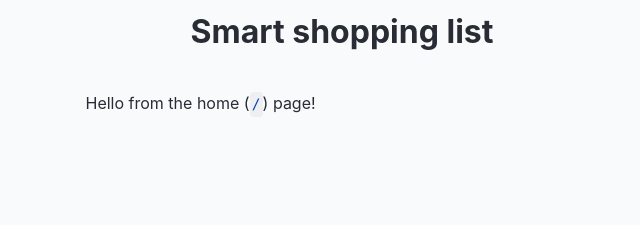
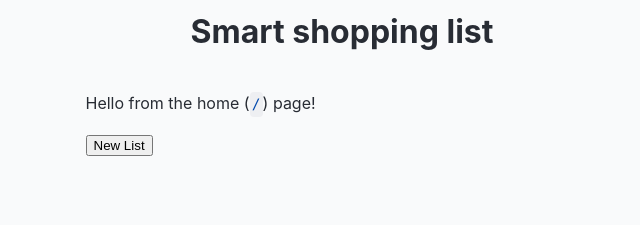
Before and after one commit to the-collab-lab/tcl-60-smart-shopping-list, a React (Vite) app: page / in a window 1280 px wide. Shown: the top 225 px of the page, without its empty margins (298-938 px from the left). Built offline with nearby package versions, Linux system fonts and the light colour scheme; no server answers; the database is empty.

Commit message:
Add button to create new list and generate token
Co-authored-by: Shagun Mengi <shagunmengi003@gmail.com>

```diff
--- a/package.json
+++ b/package.json
@@ -6,6 +6,7 @@
 		"npm": ">=8.19.0"
 	},
 	"dependencies": {
+		"@the-collab-lab/shopping-list-utils": "^2.0.0",
 		"firebase": "^9.17.2",
 		"react": "^18.2.0",
 		"react-dom": "^18.2.0",
--- a/src/App.jsx
+++ b/src/App.jsx
@@ -5,6 +5,7 @@ import { AddItem, Home, Layout, List } from './views';
 
 import { getItemData, streamListItems } from './api';
 import { useStateWithStorage } from './utils';
+import { generateToken } from '@the-collab-lab/shopping-list-utils';
 
 /*
 ->We need to allow users to start new lists, so they can save the things they need to buy. We need to generate a unique token, save it to localstorage and show the list view to the user.
@@ -14,6 +15,7 @@ import { useStateWithStorage } from './utils';
 
 export function App() {
 	const [data, setData] = useState([]);
+
 	/**
 	 * Here, we're using a custom hook to create `listToken` and a function
 	 * that can be used to update `listToken` later.
@@ -24,10 +26,11 @@ export function App() {
 	 * have tokens), and use `setListToken` when you allow a user
 	 * to create and join a new list.
 	 */
-	const [listToken, setListToken] = useStateWithStorage(
-		'my test list',
-		'tcl-shopping-list-token',
-	);
+	const [listToken, setListToken] = useStateWithStorage(null);
+
+	function newToken() {
+		setListToken(generateToken());
+	}
 
 	useEffect(() => {
 		if (!listToken) return;
@@ -57,7 +60,7 @@ export function App() {
 		<Router>
 			<Routes>
 				<Route path="/" element={<Layout />}>
-					<Route index element={<Home />} />
+					<Route index element={<Home onClick={newToken} />} />
 					<Route path="/list" element={<List data={data} />} />
 					<Route path="/add-item" element={<AddItem />} />
 				</Route>
--- a/src/views/Home.jsx
+++ b/src/views/Home.jsx
@@ -1,11 +1,12 @@
 import './Home.css';
 
-export function Home() {
+export function Home({ onClick }) {
 	return (
 		<div className="Home">
 			<p>
 				Hello from the home (<code>/</code>) page!
 			</p>
+			<button onClick={onClick}>New List</button>
 		</div>
 	);
 }
```
Also changed, not shown: 1 other file (tests, documents, lock files or other folders).
